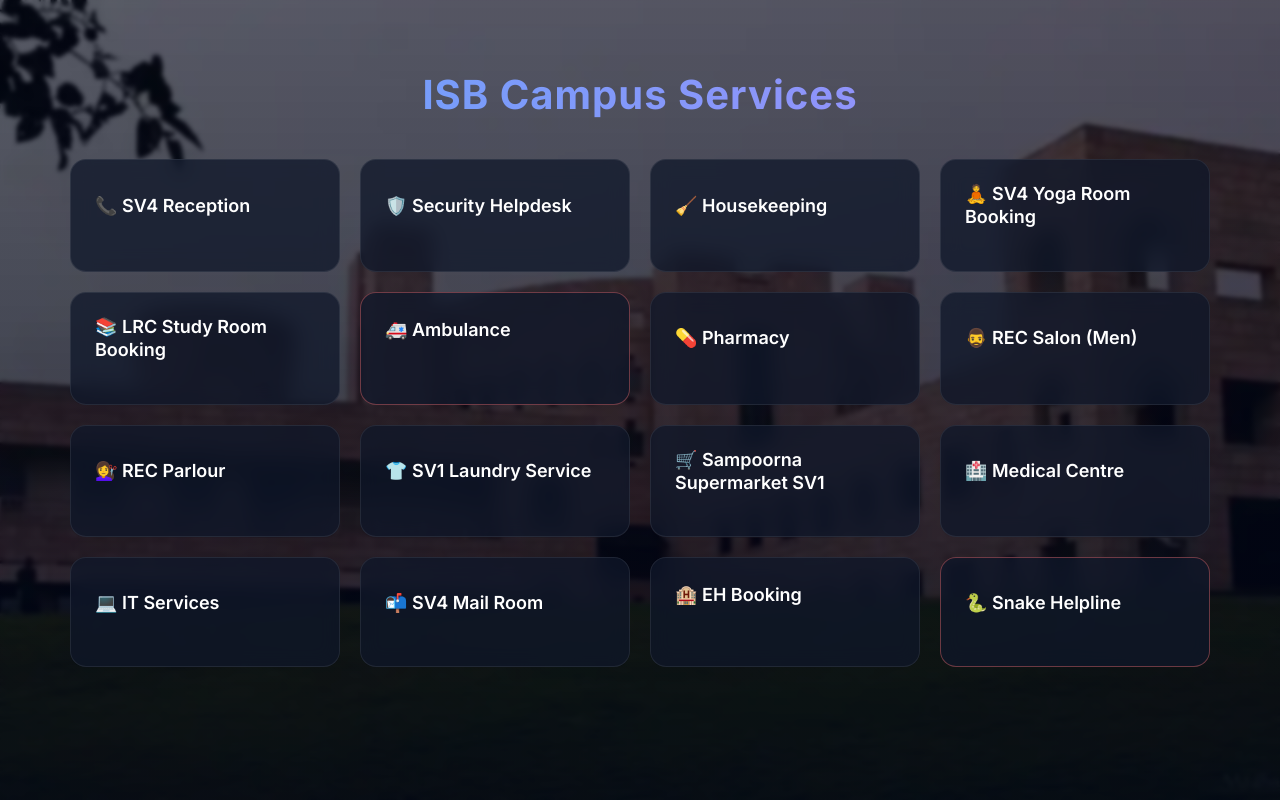
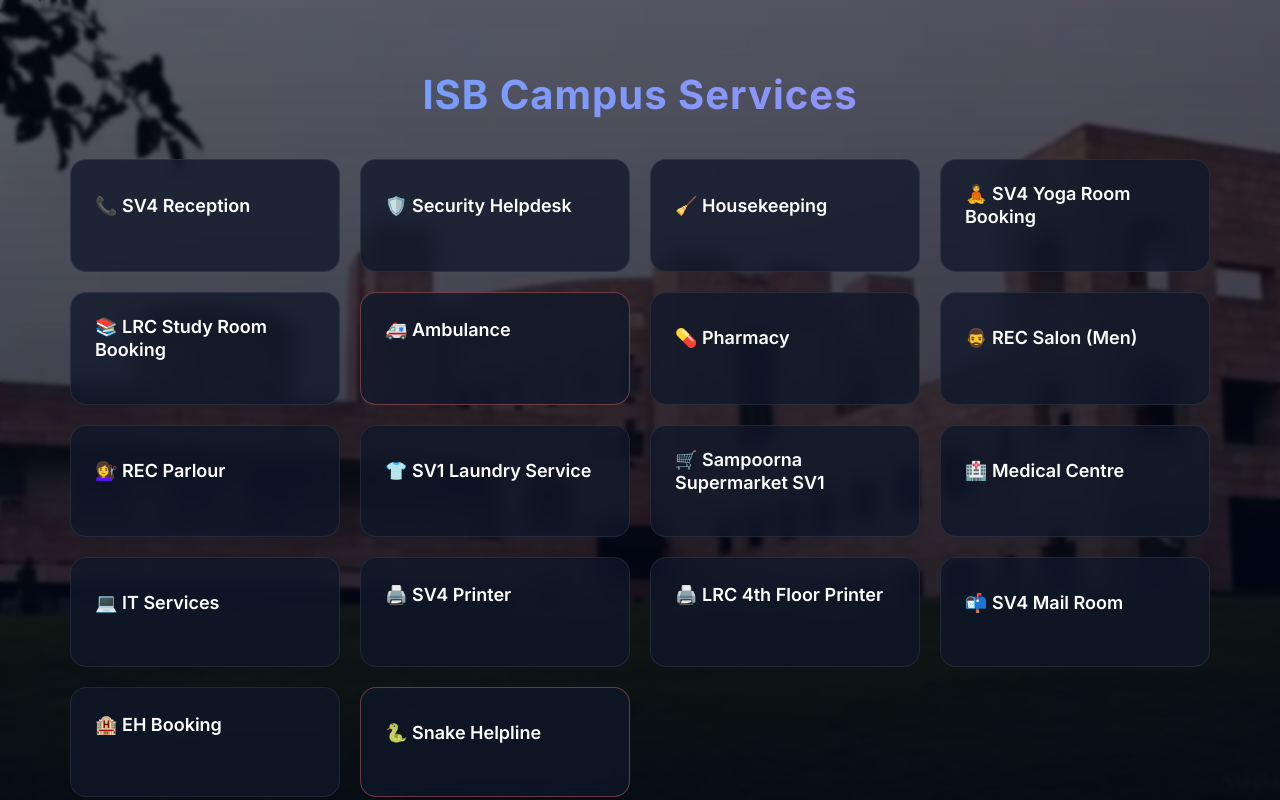
Before and after one commit to divyanshmittal15-prog/isb-campus-services, a plain HTML site: page index.html in a window 1280 px wide. Drawn offline with Linux system fonts and the light colour scheme.

Commit message:
Update index.html

```diff
--- a/index.html
+++ b/index.html
@@ -244,6 +244,18 @@
             <h3>💻 IT Services</h3>
             <p class="card-desc">Tap to call IT support</p>
         </a>
+        <!-- SV4 Printer -->
+<a href="http://172.23.3.200:8000/" target="_blank" class="card">
+    <h3>🖨️ SV4 Printer</h3>
+    <p class="card-desc">Open SV4 printer dashboard (Campus WiFi only)</p>
+</a>
+
+<!-- LRC 4th Floor Printer -->
+<a href="http://172.18.3.210:8000/" target="_blank" class="card">
+    <h3>🖨️ LRC 4th Floor Printer</h3>
+    <p class="card-desc">Open LRC printer dashboard (Campus WiFi only)</p>
+</a>
+
 
         <a href="tel:+919297251195" class="card">
             <h3>📬 SV4 Mail Room</h3>
```
